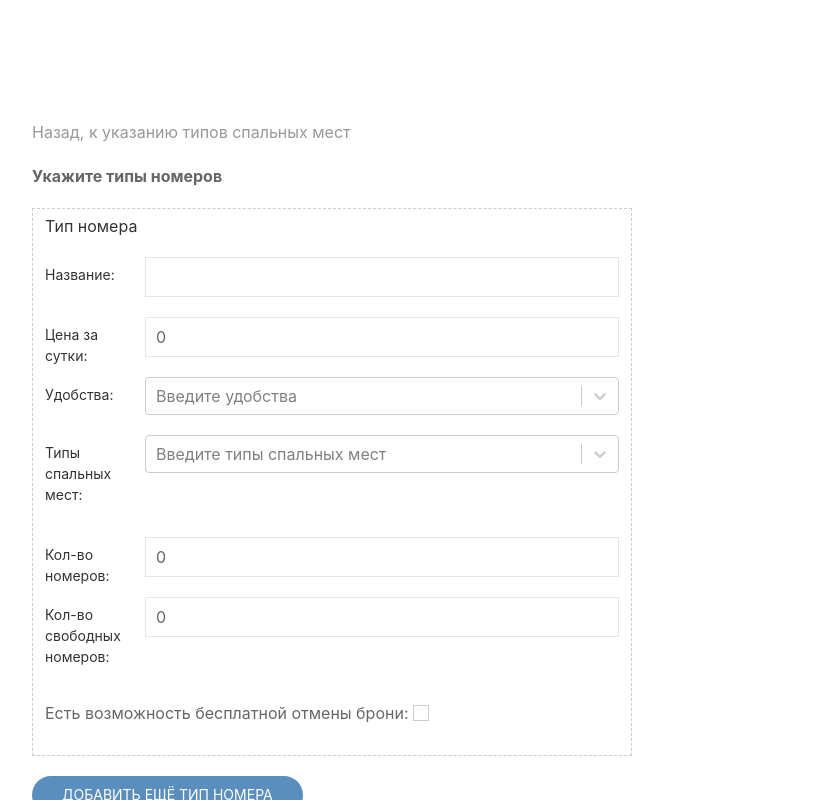
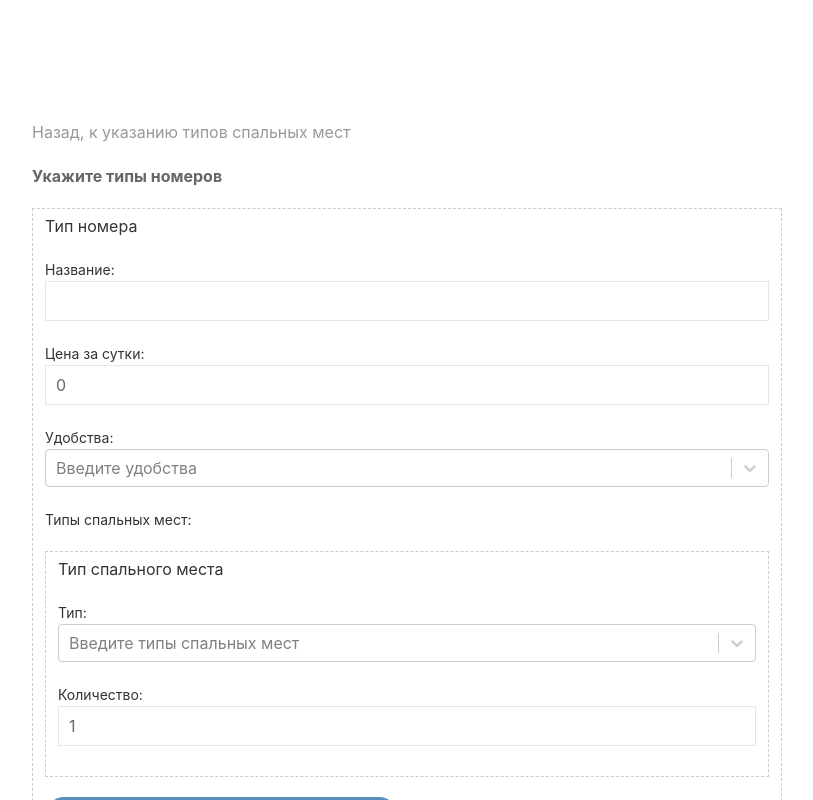
Before and after one commit to GregorySysoev/diplom, a React (Create React App) app: page /number in a window 1280 px wide. Shown: the top 800 px of the page, without its empty margins (8-821 px from the left). Built offline with nearby package versions, Linux system fonts and the light colour scheme.

Commit message:
[типы номеров] добавил количество кроватей

```diff
--- /dev/null
+++ b/src/components/TypeOfNumber/ChooseBed.js
@@ -0,0 +1,235 @@
+import React, { Component } from 'react'
+import Button from "../Button"
+import '../Bed/bed.sass'
+import * as bedType from '../Bed/types'
+import Select from 'react-select'
+
+
+const predefinedBeds = [
+    {
+        id: 1,
+        name: 'Двухспальная кровать',
+        type: bedType.ADULT,
+        adultCapacity: 2,
+        kidCapacity: 2,
+    },
+    {
+        id: 2,
+        name: 'Односпальная кровать',
+        type: bedType.ADULT,
+        adultCapacity: 1,
+        kidCapacity: 1,
+    },
+    {
+        id: 3,
+        name: 'Детская кровать',
+        type: bedType.KID,
+        adultCapacity: 0,
+        kidCapacity: 1,
+    },
+];
+
+const enteredBeds = [
+    {
+        id: 4,
+        name: 'Очень большая двуспальная кровать',
+        type: bedType.ADULT,
+        adultCapacity: 2,
+        kidCapacity: 3,
+    },
+];
+
+const nameComparator = (a, b) => {
+    if (a.name < b.name) {
+        return -1;
+    }
+    if (a.name > b.name) {
+        return 1;
+    }
+    // a must be equal to b
+    return 0;
+};
+
+const mapBedToString = bed => {
+    function getNoun(number, one, two, five) {
+        let n = Math.abs(number);
+        n %= 100;
+        if (n >= 5 && n <= 20) {
+            return five;
+        }
+        n %= 10;
+        if (n === 1) {
+            return one;
+        }
+        if (n >= 2 && n <= 4) {
+            return two;
+        }
+        return five;
+    }
+
+    let typeString = '';
+    if (bed.type === bedType.ADULT) {
+        typeString = 'взрослое';
+    } else if (bed.type === bedType.KID) {
+        typeString = 'детское'
+    }
+    const adultCapacitySuffix = getNoun(bed.adultCapacity, 'взрослый', 'взрослых', 'взрослых');
+    const kidCapacitySuffix = getNoun(bed.kidCapacity, 'ребёнок', 'детей', 'детей');
+
+    const adultString = bed.type === bedType.ADULT
+        ? `${bed.adultCapacity} ${adultCapacitySuffix},`
+        : '';
+
+    return `${bed.name} (${typeString}, вместимость: ${adultString} ${bed.kidCapacity} ${kidCapacitySuffix})`;
+};
+
+const groupedBeds = [
+    {
+        label: 'Спальные места, введённые вами',
+        options: enteredBeds
+            .sort(nameComparator)
+            .map(b => ({
+                value: b.id,
+                label: mapBedToString(b),
+            })),
+    },
+    {
+        label: 'Предопределённые спальные места',
+        options: predefinedBeds
+            .sort(nameComparator)
+            .map(b => ({
+                value: b.id,
+                label: mapBedToString(b),
+            })),
+    },
+];
+
+const groupStyles = {
+    display: 'flex',
+    alignItems: 'center',
+    justifyContent: 'space-between',
+};
+const groupBadgeStyles = {
+    backgroundColor: '#EBECF0',
+    borderRadius: '2em',
+    color: '#172B4D',
+    display: 'inline-block',
+    fontSize: 12,
+    fontWeight: 'normal',
+    lineHeight: '1',
+    minWidth: 1,
+    padding: '0.16666666666667em 0.5em',
+    textAlign: 'center',
+};
+
+
+
+const formatGroupLabel = data => (
+    <div style={groupStyles}>
+        <span>{data.label}</span>
+        <span style={groupBadgeStyles}>{data.options.length}</span>
+    </div>
+);
+
+export default class ChooseBed extends Component {
+    constructor(props) {
+        super(props)
+        this.state = {
+            beds: [
+                {
+                    id: 1,
+                    name: '',
+                    type: null,
+                    adultCapacity: 1,
+                    kidCapacity: 1,
+                },
+            ],
+            lastId: 1,
+        }
+    }
+
+
+    handleChange = (id, fieldName, fieldValue) => {
+        this.setState(prevState => {
+            const bedToChange = prevState.beds.filter(bed => bed.id === id)[0] || null;
+            if (bedToChange === null) {
+                return;
+            }
+            bedToChange[fieldName] = fieldValue;
+            return { beds: prevState.beds };
+        });
+    }
+
+    addBed = () => {
+        this.setState(prevState => ({
+            beds: [
+                ...prevState.beds,
+                this._createBed(prevState.lastId + 1),
+            ],
+            lastId: prevState.lastId + 1,
+        }));
+    }
+
+    _createBed = (id, name = '', type = null, adultCapacity = 0, kidCapacity = 0) =>
+        ({ id, name, type, adultCapacity, kidCapacity })
+
+    removeBed = id => {
+        this.setState(prevState => ({
+            beds: prevState.beds.filter(bed => bed.id !== id),
+        }));
+    }
+
+    render() {
+        return (
+            <div className="uk-container uk-margin-top uk-margin-bottom">
+                {this.state.beds.map(bed =>
+                    <div key={bed.id}>
+                        <fieldset style={{ border: '1px dashed #ccc' }}>
+                            <div style={{ position: 'relative' }}>
+                                <h5>Тип спального места</h5>
+                                {this.state.beds.length > 1 && (
+                                    <div style={{ position: 'absolute', top: '1px', right: '1px' }}>
+                                        <a uk-icon="trash"
+                                            className="uk-icon-button uk-button-danger"
+                                            title="Удалить"
+                                            onClick={() => this.removeBed(bed.id)} />
+                                    </div>
+                                )}
+                            </div>
+                            <div className="uk-margin">
+                                <label className="uk-form-label" htmlFor="type">Тип: </label>
+                                <div className="uk-form-controls">
+                                <Select
+                                                options={groupedBeds}
+                                                formatGroupLabel={formatGroupLabel}
+                                                placeholder="Введите типы спальных мест"
+                                                noOptionsMessage={() => 'Такого типа спального места не найдено'}
+                                            />
+
+                                </div>
+                            </div>
+                                    <div className="uk-margin">
+                                <label className="uk-form-label" htmlFor="kidCapacity">Количество: </label>
+                                <div className="uk-form-controls">
+                                    <input
+                                        id="kidCapacity"
+                                        className="uk-input"
+                                        name="kidCapacity"
+                                        value={bed.kidCapacity}
+                                        onChange={event => this.handleChange(bed.id, event.target.name, +event.target.value)}
+                                        type="number"
+                                        step={1}
+                                        min={1}
+                                    />
+                                </div>
+                            </div>
+                        </fieldset>
+                    </div>
+                )}
+                <div>
+                    <Button type="button" label="Добавить ещё тип спального места" onClick={this.addBed} />
+                </div>
+            </div>
+        )
+    }
+}
--- a/src/components/TypeOfNumber/TypeOfNumber.js
+++ b/src/components/TypeOfNumber/TypeOfNumber.js
@@ -2,6 +2,7 @@ import React, { Component } from 'react'
 import Button from "../Button"
 import Select from 'react-select'
 import * as bedType from '../Bed/types'
+import ChooseBed from './ChooseBed'
 
 const facilities = [
     { id: 1, name: 'Бесплатный Wi-Fi' },
@@ -198,7 +199,7 @@ export default class Bed extends Component {
                     <div>
                         <p className="uk-text-bold">Укажите типы номеров</p>
                     </div>
-                    <form className="uk-form-horizontal uk-child-width-1-1 uk-child-width-1-2@s">
+                    <form className="uk-width-2xlarge uk-margin">
                         {this.state.timeRanges.map(range =>
                             <div key={range.id}>
                                 <fieldset style={{ border: '1px dashed #ccc' }}>
@@ -256,14 +257,7 @@ export default class Bed extends Component {
                                     </div>
                                     <div className="uk-margin">
                                         <label className="uk-form-label">Типы спальных мест: </label>
-                                        <div className="uk-form-controls">
-                                            <Select
-                                                options={groupedBeds}
-                                                formatGroupLabel={formatGroupLabel}
-                                                placeholder="Введите типы спальных мест"
-                                                noOptionsMessage={() => 'Такого типа спального места не найдено'}
-                                            />
-                                        </div>
+                                        <ChooseBed />
                                     </div>
                                     <br />
                                     <div className="uk-margin">
```
